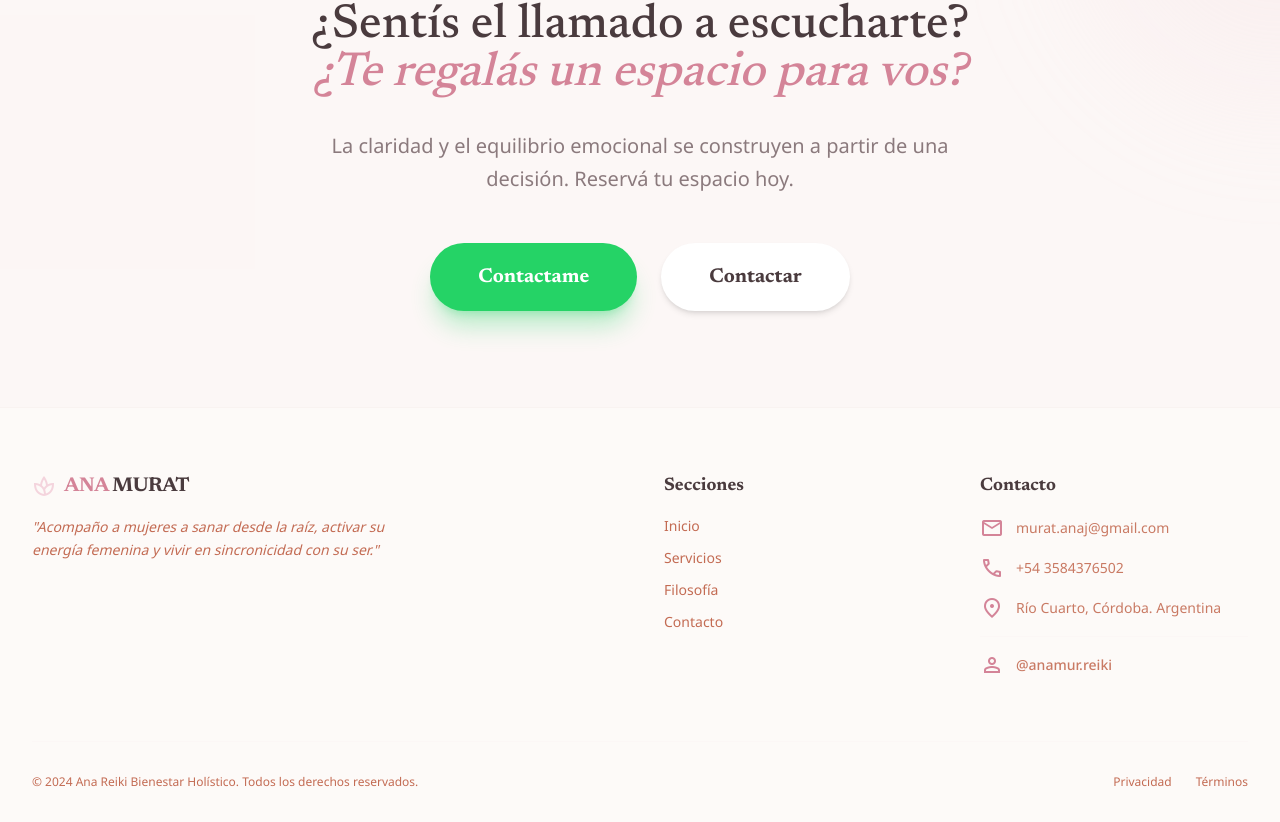
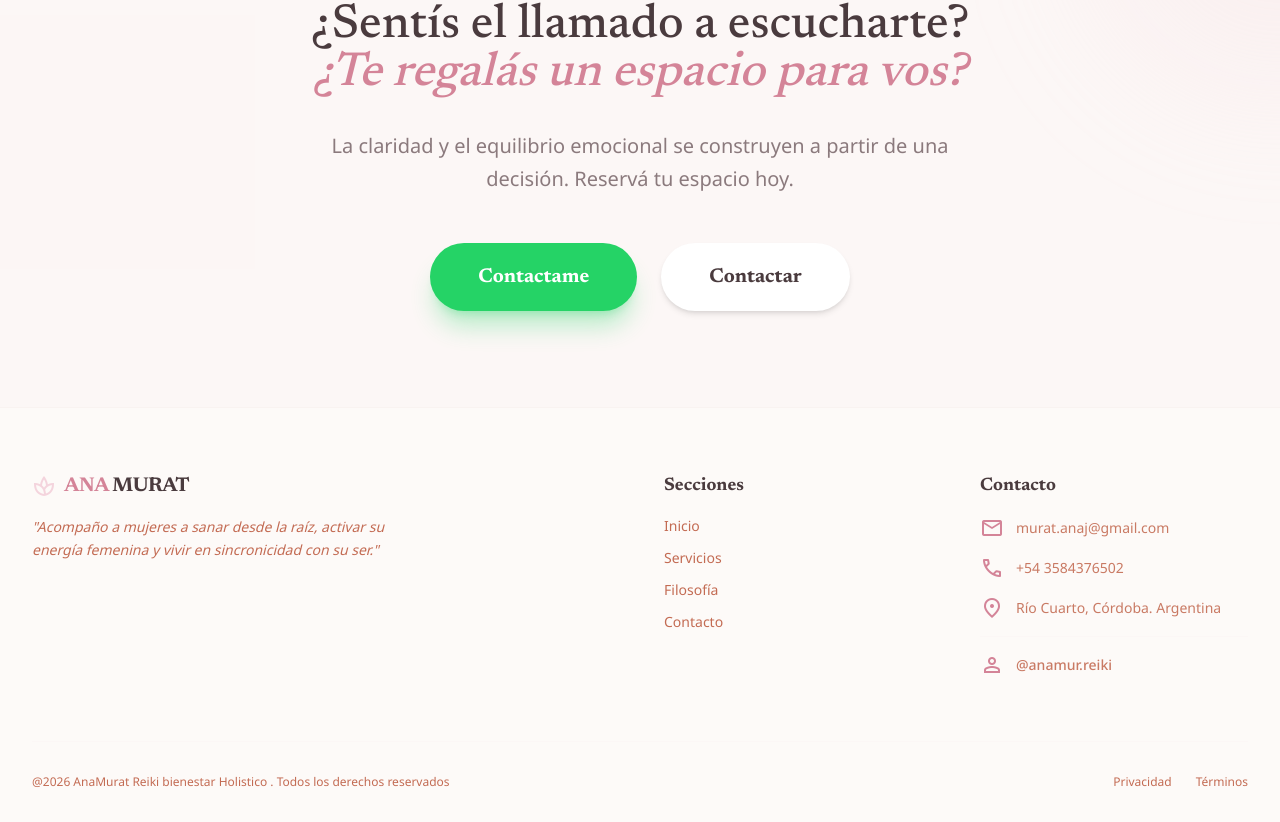
Before and after one commit to fmonfasani/AnaReiki, a Next.js app: page / in a window 1280 px wide. Shown: the part 5574-6396 px from the top of the page. Built offline with nearby package versions, Linux system fonts and the light colour scheme.

Commit message:
UI Refinement: updated footer copyright text

```diff
--- a/src/components/Footer.tsx
+++ b/src/components/Footer.tsx
@@ -105,7 +105,8 @@ export default function Footer() {
         </div>
         <div className="border-t border-primary/10 pt-8 flex flex-col md:flex-row justify-between items-center gap-4 text-xs text-terracotta">
           <p>
-            © 2024 Ana Reiki Bienestar Holístico. Todos los derechos reservados.
+            @2026 AnaMurat Reiki bienestar Holistico . Todos los derechos
+            reservados
           </p>
           <div className="flex gap-6">
             <Link
```
